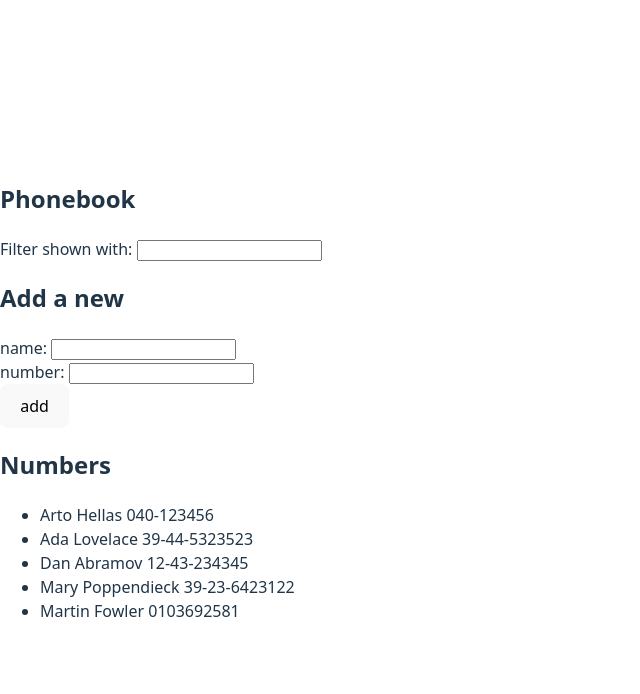
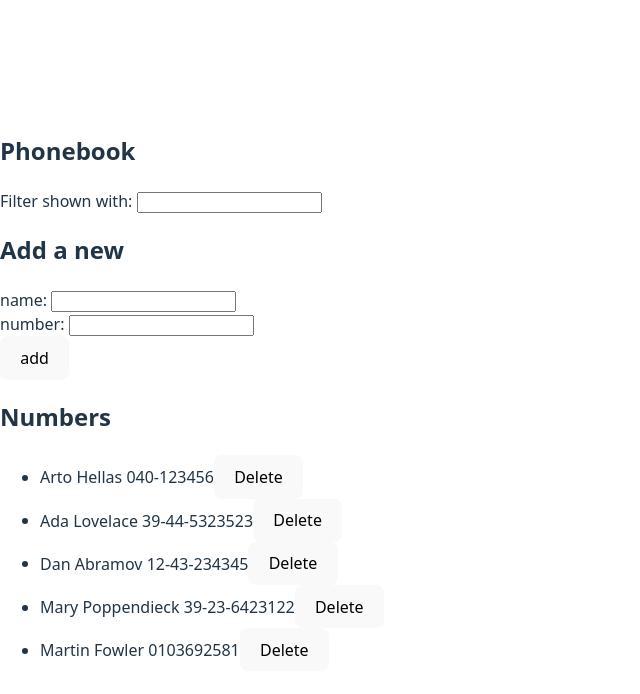
Before and after one commit to barbara-btfl/FullStackOpen, a React (Vite) app in the folder Part2/phonebook/: page / in a window 1280 px wide. Shown: the top 694 px of the page, without its empty margins (0-640 px from the left). Built offline with nearby package versions, Linux system fonts and the light colour scheme; data requests are answered from the project's data file.

Commit message:
Commit 2.14

```diff
--- a/Part2/phonebook/src/App.jsx
+++ b/Part2/phonebook/src/App.jsx
@@ -31,6 +31,20 @@ const App = () => {
     });
   };
 
+  const deletePerson = (id, name) => {
+    if (window.confirm(`Delete ${name}?`)) {
+      personService
+        .remove(id)
+        .then(() => {
+          setPersons(persons.filter((person) => person.id !== id));
+        })
+        .catch(() => {
+          alert(`The person '${name}' was already deleted from server`);
+          setPersons(persons.filter((person) => person.id !== id));
+        });
+    }
+  };
+
   return (
     <div>
       <h2>Phonebook</h2>
@@ -46,7 +60,7 @@ const App = () => {
         persons={persons}
       />
 
-      <Persons persons={persons} filter={filter} />
+      <Persons persons={persons} filter={filter} onDelete={deletePerson} />
     </div>
   );
 };
--- a/Part2/phonebook/src/components/Persons.jsx
+++ b/Part2/phonebook/src/components/Persons.jsx
@@ -1,4 +1,4 @@
-const Persons = ({ persons, filter }) => {
+const Persons = ({ persons, filter, onDelete }) => {
   // Filter persons based on input
   const filteredPersons = persons.filter((person) =>
     person.name.toLowerCase().includes(filter.toLowerCase())
@@ -11,6 +11,9 @@ const Persons = ({ persons, filter }) => {
         {filteredPersons.map((person) => (
           <li key={person.id}>
             {person.name} {person.number}
+            <button onClick={() => onDelete(person.id, person.name)}>
+              Delete
+            </button>
           </li>
         ))}
       </ul>
--- a/Part2/phonebook/src/services/persons.js
+++ b/Part2/phonebook/src/services/persons.js
@@ -16,8 +16,14 @@ const update = (id, newObject) => {
   return request.then((response) => response.data);
 };
 
+const remove = (id) => {
+  const request = axios.delete(`${baseUrl}/${id}`);
+  return request.then((response) => response.data);
+};
+
 export default {
   getAll,
   create,
   update,
+  remove,
 };
```
